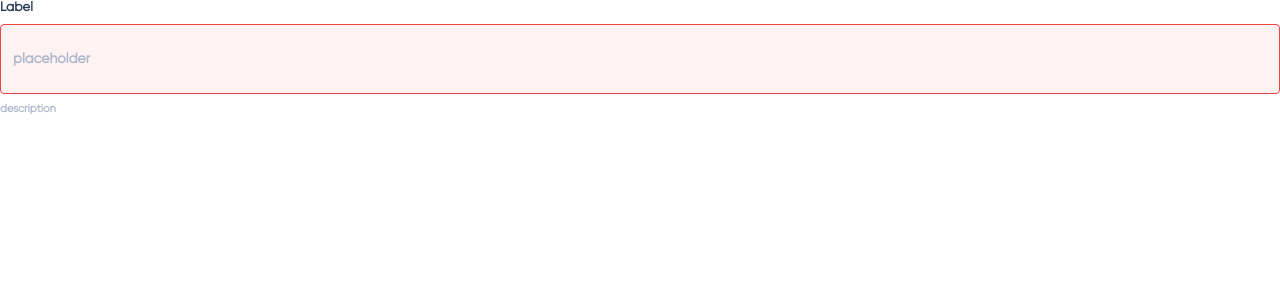
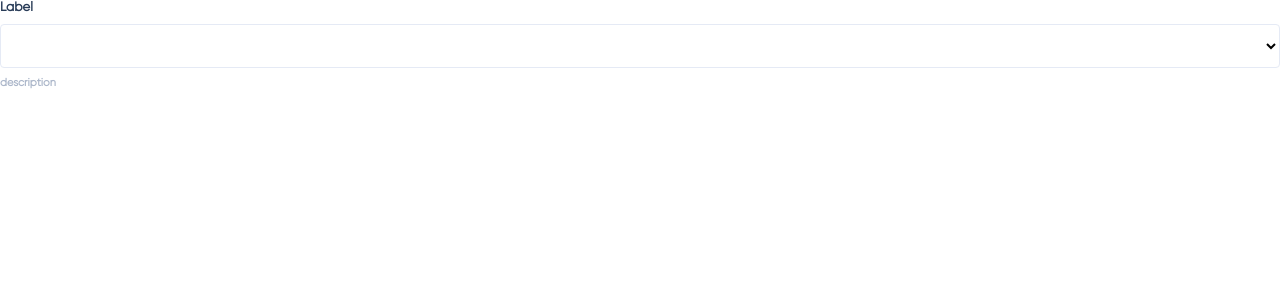
Before and after one commit to The-OpenDAO/sos-market, a React (Create React App) app: page / in a window 1280 px wide. Shown: the top 300 px of the page. Built offline with nearby package versions, Linux system fonts and the light colour scheme.

Commit message:
feat: create Select component

```diff
--- a/src/App.js
+++ b/src/App.js
@@ -1,17 +1,11 @@
 import React from 'react';
 
-import Input from 'components/input';
+import Select from 'components/select';
 
 function App() {
   return (
     <div className="App">
-      <Input
-        variant="error"
-        name="Input de teste"
-        label="Label"
-        placeholder="placeholder"
-        description="description"
-      />
+      <Select name="Input de teste" label="Label" description="description" />
     </div>
   );
 }
--- /dev/null
+++ b/src/components/select.js
@@ -0,0 +1,47 @@
+import React from 'react';
+import PropTypes, { element } from 'prop-types';
+
+import 'styles/components/_select.scss';
+
+const variants = {
+  default: 'default',
+  error: 'error',
+  success: 'success'
+};
+
+function Select({ children, variant, label, name, description, disabled }) {
+  return (
+    <div className="select__group">
+      <label htmlFor={name} className="select__label">
+        {label}
+      </label>
+      <select
+        className={variants[variant] || variants.default}
+        name={name}
+        disabled={disabled}
+      >
+        {children}
+      </select>
+      {description ? (
+        <span className="select__description">{description}</span>
+      ) : null}
+    </div>
+  );
+}
+
+Select.defaultProps = {
+  variant: variants.default,
+  description: undefined,
+  disabled: false
+};
+
+Select.propTypes = {
+  children: PropTypes.arrayOf(element).isRequired,
+  variant: PropTypes.oneOf(Object.values(variants)),
+  label: PropTypes.string.isRequired,
+  name: PropTypes.string.isRequired,
+  description: PropTypes.string,
+  disabled: PropTypes.bool
+};
+
+export default Select;
--- /dev/null
+++ b/src/styles/components/_select.scss
@@ -0,0 +1,105 @@
+@import 'styles/base/colors';
+
+.select {
+  height: 44px;
+
+  margin: 0px;
+  padding: 12px;
+
+  outline: none;
+  border-radius: 4px;
+
+  font-size: 14px;
+  font-weight: 600;
+  font-stretch: normal;
+  font-style: normal;
+  line-height: 1.4;
+  letter-spacing: normal;
+  text-align: left;
+  transition: border 0.2s linear 0s, box-shadow 0.2s linear 0s;
+
+  &::placeholder {
+    color: $gray-500;
+  }
+}
+
+.default {
+  @extend .select;
+  background-color: $white;
+
+  border: 1.5px solid $gray-300;
+
+  &:focus {
+    color: $gray-900;
+
+    border: 1.5px solid $primary-500;
+
+    box-shadow: 0 1px 1px rgba(0, 0, 0, 0.075) inset, 0 0 8px $primary-300;
+    outline: 0 none;
+  }
+}
+
+.error {
+  @extend .select;
+  color: $gray-500;
+  background-color: $danger-100;
+
+  border: 1.5px solid $danger-500;
+
+  &:focus {
+    color: $gray-900;
+
+    border: 1.5px solid $danger-500;
+
+    box-shadow: 0 1px 1px rgba(0, 0, 0, 0.075) inset, 0 0 8px $danger-300;
+    outline: 0 none;
+  }
+}
+
+.success {
+  @extend .select;
+  color: $gray-500;
+  background-color: $success-100;
+
+  border: 1.5px solid $success-500;
+
+  &:focus {
+    color: $gray-900;
+
+    border: 1.5px solid $success-500;
+
+    box-shadow: 0 1px 1px rgba(0, 0, 0, 0.075) inset, 0 0 8px $success-300;
+    outline: 0 none;
+  }
+}
+
+.select__group {
+  display: flex;
+  flex-direction: column;
+
+  gap: 8px;
+}
+
+.select__label {
+  font-size: 13px;
+  font-weight: 600;
+  font-stretch: normal;
+  font-style: normal;
+  line-height: normal;
+  letter-spacing: normal;
+  text-align: left;
+
+  color: $gray-900;
+}
+
+.select__description {
+  font-size: 11px;
+  font-weight: 600;
+  font-stretch: normal;
+  font-style: normal;
+  line-height: normal;
+  letter-spacing: normal;
+  text-align: left;
+
+  color: $gray-500;
+}
```
